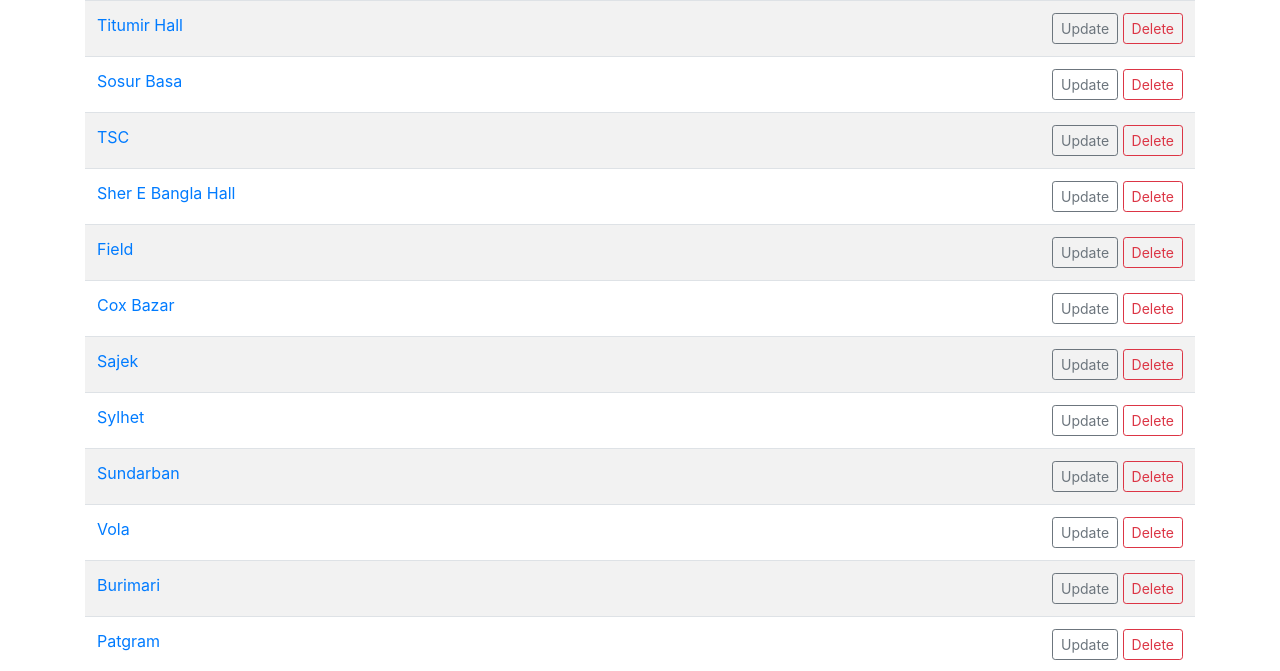
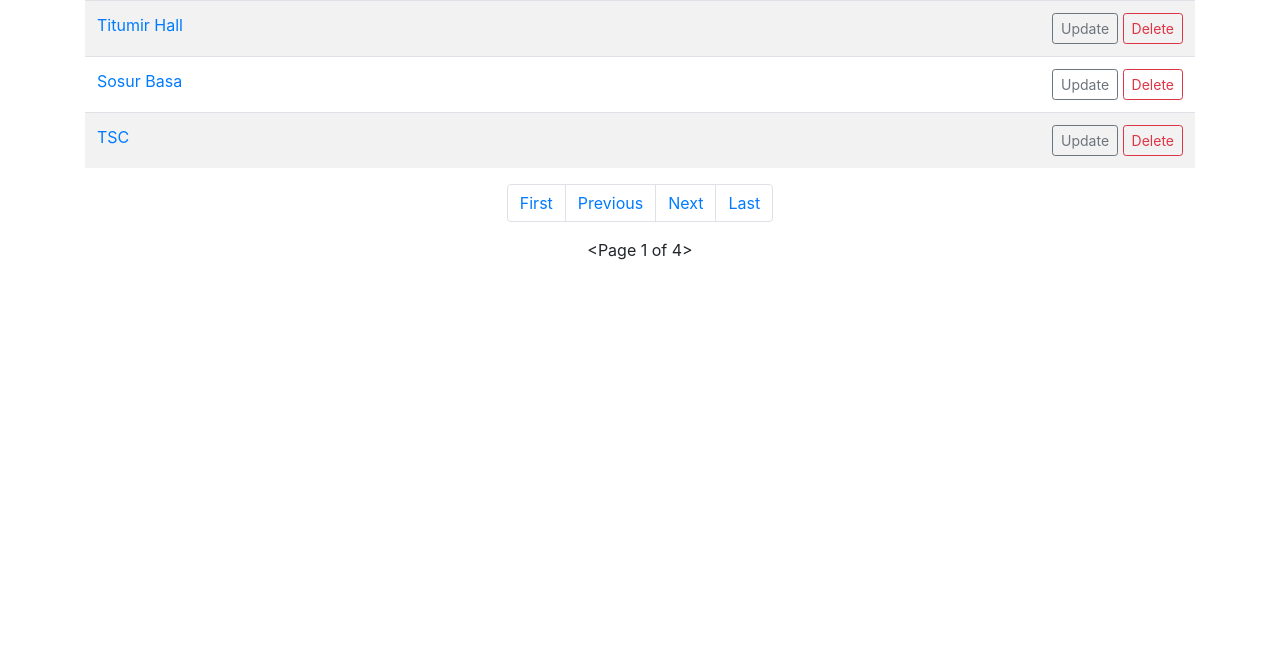
Before and after one commit to farhantanvirhridoy/My-Django-Website, a Django app: page /venue_list in a window 1280 px wide. Shown: the part 56-727 px from the top of the page. Run offline with Django 4.2, Linux system fonts and the light colour scheme; data comes from the database, SQL or seed files in the repository; both versions use the stored data as it was after the commit; some libraries are stand-ins or nearby versions.

Commit message:
pagination

```diff
--- a/event/templates/venue_list.html
+++ b/event/templates/venue_list.html
@@ -3,7 +3,7 @@
 {% block content %}
 
 <table class="table table-striped">
-    {% for venue in venues %}
+    {% for venue in some_venues %}
     <tr>
         <td> <a href="{% url 'show-venue' venue.id %}"> {{venue.name}} </a> </td>
         <td align=right>
@@ -17,4 +17,33 @@
 
 </table>
 
+
+<nav aria-label="...">
+    <ul class="pagination justify-content-center">
+
+        <li class="page-item">
+            <a class="page-link" href="?page=1" tabindex="-1">First</a>
+          </li>
+      <li class="page-item">
+        {% if some_venues.has_previous %}
+        <a class="page-link" href="?page={{some_venues.previous_page_number}}" tabindex="-1">Previous</a>
+        {% else %}
+        <a class="page-link" href="?page=1" tabindex="-1">Previous</a>
+        {% endif %}
+
+      </li>
+
+      <li class="page-item">
+        {% if some_venues.has_next %}
+        <a class="page-link" href="?page={{some_venues.next_page_number}}" tabindex="-1">Next</a>
+        {% else %}
+        <a class="page-link" href="?page={{some_venues.paginator.num_pages}}" tabindex="-1">Next</a>
+        {% endif %}
+      </li>
+      <li class="page-item">
+        <a class="page-link" href="?page={{some_venues.paginator.num_pages}}" tabindex="-1">Last</a>
+      </li>
+    </ul>
+  </nav>
+ <center> {{some_venues}} </center>
 {% endblock %}
--- a/event/views.py
+++ b/event/views.py
@@ -12,6 +12,7 @@ import io
 from reportlab.pdfgen import canvas
 from reportlab.lib.units import inch
 from reportlab.lib.pagesizes import A4
+from django.core.paginator import Paginator
 
 def venue_pdf(request):
     buf = io.BytesIO()
@@ -128,7 +129,14 @@ def show_venue(request, venue_id):
 
 def list_venues(request):
     venues = Venue.objects.all()
-    return render(request, 'venue_list.html', {"venues": venues})
+
+    p = Paginator(venues, 3)
+    page = request.GET.get('page')
+    some_venues = p.get_page(page)
+    return render(request, 'venue_list.html', {
+        "venues": venues,
+        "some_venues": some_venues,
+        })
 
 
 def add_venue(request):
```
Also changed, not shown: db.sqlite3.
